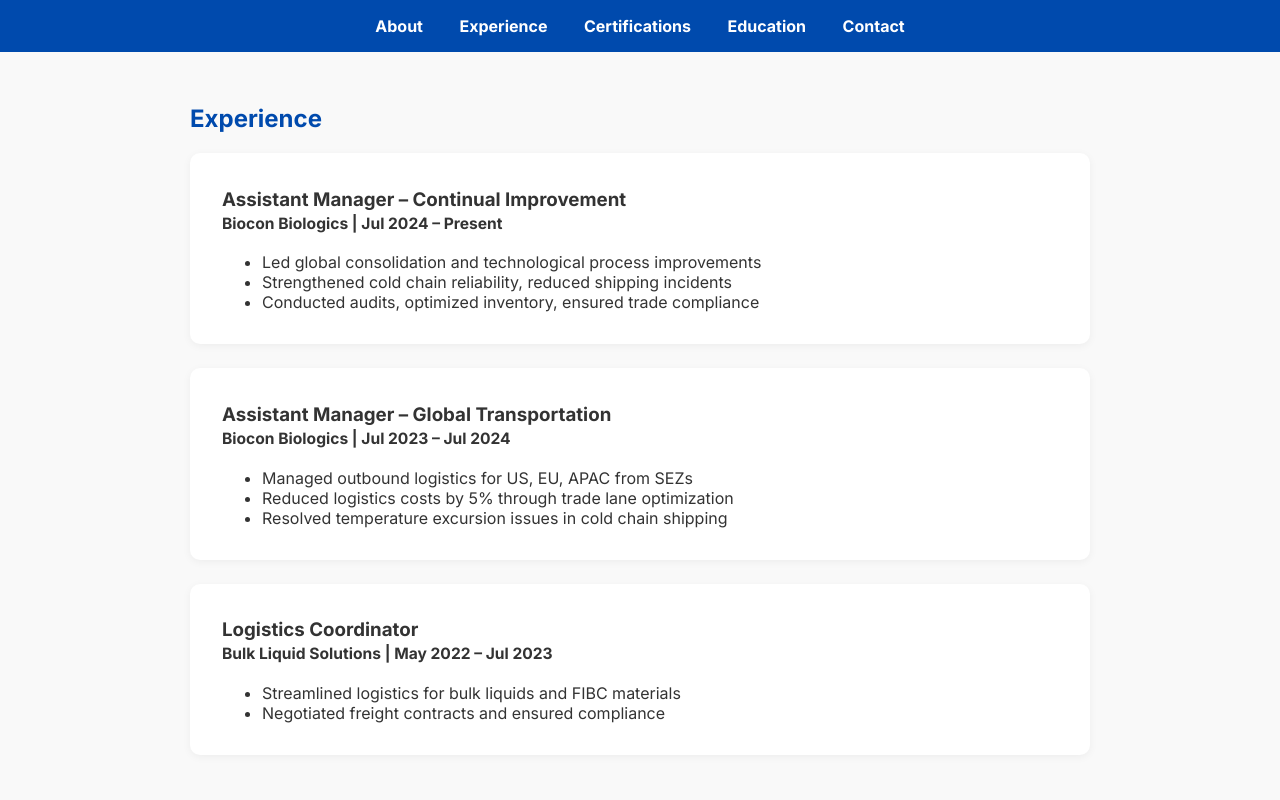
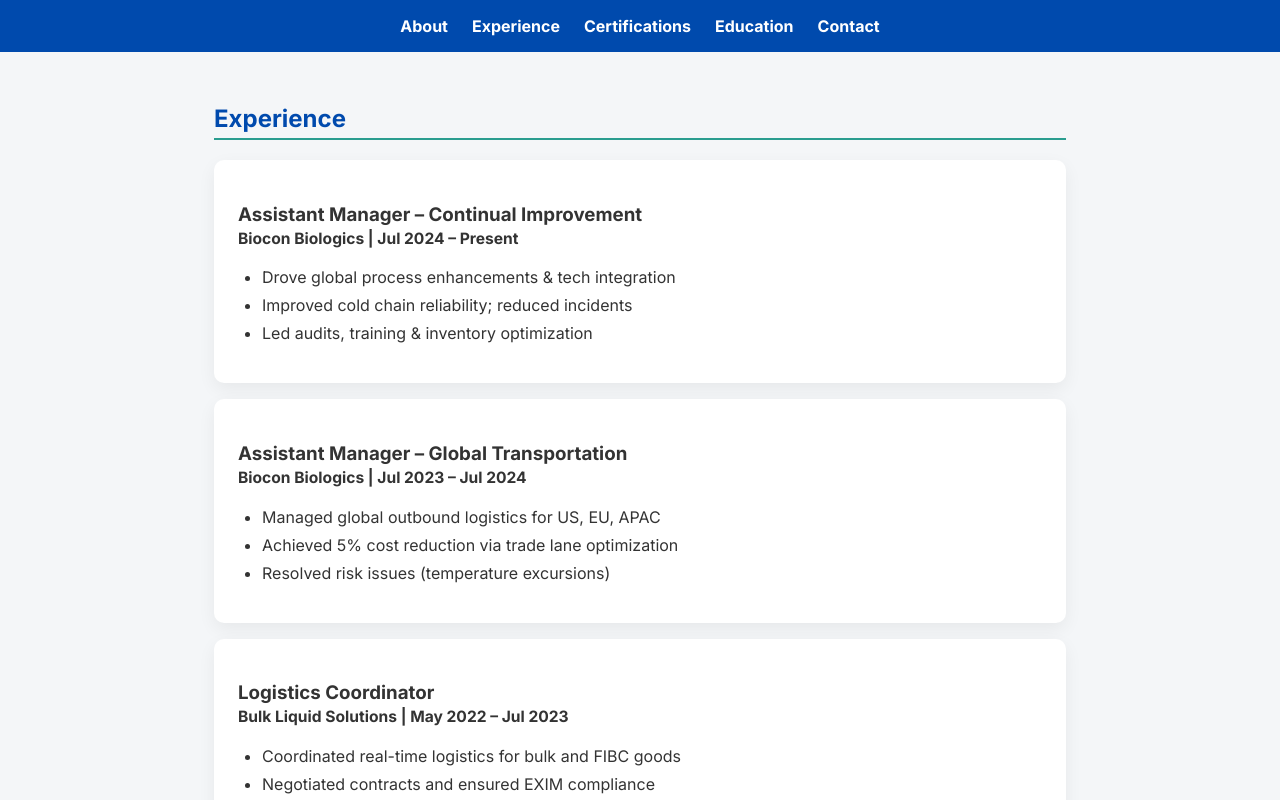
Before and after one commit to vp2194/vishnu-portfolio, a plain HTML site: page index.html in a window 1280 px wide. Both pictures are taken after a click on the link "Experience". Shown: the top 800 px of the page. Drawn offline with Linux system fonts and the light colour scheme.

Commit message:
Update index.html

```diff
--- a/index.html
+++ b/index.html
@@ -3,63 +3,98 @@
 <head>
   <meta charset="UTF-8" />
   <meta name="viewport" content="width=device-width, initial-scale=1.0"/>
-  <title>Vishnuprasad N | Logistics & Supply Chain Leader</title>
+  <title>Vishnuprasad N | Supply Chain Leader</title>
   <link href="https://fonts.googleapis.com/css2?family=Inter:wght@400;700&display=swap" rel="stylesheet">
   <style>
+    :root {
+      --primary: #004aad;
+      --accent: #2a9d8f;
+      --bg: #f4f6f8;
+      --text: #333;
+    }
+    * {
+      box-sizing: border-box;
+    }
     body {
+      margin: 0;
       font-family: 'Inter', sans-serif;
-      margin: 0;
-      background: #f9f9f9;
-      color: #333;
-    }
-    header, section {
-      padding: 2rem;
-      max-width: 900px;
-      margin: auto;
-    }
-    h1, h2 {
-      color: #004aad;
-    }
-    .highlight {
-      color: #2a9d8f;
-      font-weight: bold;
+      background: var(--bg);
+      color: var(--text);
     }
     nav {
-      background: #004aad;
-      color: #fff;
+      background: var(--primary);
       padding: 1rem;
-      text-align: center;
+      display: flex;
+      justify-content: center;
+      gap: 1.5rem;
+      flex-wrap: wrap;
     }
     nav a {
-      color: #fff;
-      margin: 0 1rem;
+      color: white;
       text-decoration: none;
       font-weight: bold;
       cursor: pointer;
+      transition: color 0.3s ease;
+    }
+    nav a:hover {
+      color: var(--accent);
+    }
+    header, section {
+      max-width: 900px;
+      margin: auto;
+      padding: 2rem 1.5rem;
+    }
+    h1 {
+      font-size: 2.5rem;
+      color: var(--primary);
+    }
+    h2 {
+      color: var(--primary);
+      border-bottom: 2px solid var(--accent);
+      padding-bottom: 5px;
+    }
+    .highlight {
+      color: var(--accent);
+      font-weight: bold;
+      font-size: 1.1rem;
+      margin-top: 0.5rem;
     }
     .card {
-      background: #fff;
-      padding: 1rem 2rem;
+      background: white;
       border-radius: 10px;
-      margin-bottom: 1.5rem;
-      box-shadow: 0 2px 8px rgba(0,0,0,0.05);
+      padding: 1.5rem;
+      margin: 1rem 0;
+      box-shadow: 0 6px 18px rgba(0,0,0,0.06);
+      transition: transform 0.3s ease;
+    }
+    .card:hover {
+      transform: translateY(-5px);
     }
     .tab-section {
       display: none;
-      animation: fade 0.5s ease-in-out;
+      animation: fadeIn 0.4s ease;
     }
     .tab-section.active {
       display: block;
     }
     footer {
+      background: #e0e0e0;
       text-align: center;
       padding: 2rem;
-      background: #eee;
       font-size: 0.9rem;
     }
-    @keyframes fade {
+    @keyframes fadeIn {
       from { opacity: 0; transform: translateY(10px); }
       to { opacity: 1; transform: translateY(0); }
+    }
+    ul {
+      padding-left: 1.5rem;
+    }
+    ul li {
+      margin-bottom: 0.5rem;
+    }
+    @media (max-width: 600px) {
+      h1 { font-size: 1.8rem; }
     }
   </style>
 </head>
@@ -75,8 +110,8 @@
 
 <header id="about" class="tab-section active">
   <h1>Vishnuprasad N</h1>
-  <p><strong>Location:</strong> Bengaluru, Karnataka | <strong>Email:</strong> vp2194@outlook.com</p>
-  <p class="highlight">Global Logistics & Supply Chain Leader with 8+ years of experience in pharma, petrochemicals, and export operations.</p>
+  <p><strong>Location:</strong> Bengaluru, India | <strong>Email:</strong> vp2194@outlook.com</p>
+  <p class="highlight">Global Logistics & Supply Chain Leader with 9+ years of experience in biopharma, petrochemicals, and export operations. Proven expertise in cold chain logistics, trade compliance, and operational optimization.</p>
 </header>
 
 <section id="experience" class="tab-section">
@@ -84,24 +119,24 @@
   <div class="card">
     <h3>Assistant Manager – Continual Improvement<br><small>Biocon Biologics | Jul 2024 – Present</small></h3>
     <ul>
-      <li>Led global consolidation and technological process improvements</li>
-      <li>Strengthened cold chain reliability, reduced shipping incidents</li>
-      <li>Conducted audits, optimized inventory, ensured trade compliance</li>
+      <li>Drove global process enhancements & tech integration</li>
+      <li>Improved cold chain reliability; reduced incidents</li>
+      <li>Led audits, training & inventory optimization</li>
     </ul>
   </div>
   <div class="card">
     <h3>Assistant Manager – Global Transportation<br><small>Biocon Biologics | Jul 2023 – Jul 2024</small></h3>
     <ul>
-      <li>Managed outbound logistics for US, EU, APAC from SEZs</li>
-      <li>Reduced logistics costs by 5% through trade lane optimization</li>
-      <li>Resolved temperature excursion issues in cold chain shipping</li>
+      <li>Managed global outbound logistics for US, EU, APAC</li>
+      <li>Achieved 5% cost reduction via trade lane optimization</li>
+      <li>Resolved risk issues (temperature excursions)</li>
     </ul>
   </div>
   <div class="card">
     <h3>Logistics Coordinator<br><small>Bulk Liquid Solutions | May 2022 – Jul 2023</small></h3>
     <ul>
-      <li>Streamlined logistics for bulk liquids and FIBC materials</li>
-      <li>Negotiated freight contracts and ensured compliance</li>
+      <li>Coordinated real-time logistics for bulk and FIBC goods</li>
+      <li>Negotiated contracts and ensured EXIM compliance</li>
     </ul>
   </div>
 </section>
@@ -109,18 +144,18 @@
 <section id="certifications" class="tab-section">
   <h2>Certifications</h2>
   <ul>
-    <li>Procurement and Logistics – CILT International</li>
-    <li>Supply Chain Strategy – ISCEA</li>
-    <li>SAP IBP & GTS – SAP Learning Hub</li>
-    <li>Demand Forecasting – Great Learning</li>
-    <li>Logistics Management – Great Learning</li>
+    <li>CILT – Procurement and Logistics</li>
+    <li>ISCEA – Supply Chain Strategy</li>
+    <li>SAP – IBP, GTS, Business Network for Logistics</li>
+    <li>Great Learning – Demand Forecasting, Logistics Management</li>
+    <li>Alison – Diploma in Supply Chain Management</li>
   </ul>
 </section>
 
 <section id="education" class="tab-section">
   <h2>Education</h2>
-  <p><strong>Diploma in Foreign Trade</strong> – Tolani Commerce College, 2020</p>
-  <p><strong>BSc in Applied Sciences</strong> – PSG College of Technology, 2015</p>
+  <p><strong>Diploma in Foreign Trade</strong><br>Tolani Commerce College, 2020</p>
+  <p><strong>B.Sc. Applied Sciences</strong><br>PSG College of Technology, 2015</p>
 </section>
 
 <section id="contact" class="tab-section">
@@ -130,16 +165,13 @@
 </section>
 
 <footer>
-  &copy; 2025 Vishnuprasad N. Built with 💼 and purpose.
+  &copy; 2025 Vishnuprasad N — All rights reserved. Powered by purpose and progress.
 </footer>
 
 <script>
-  function showTab(tabId) {
-    const tabs = document.querySelectorAll('.tab-section');
-    tabs.forEach(tab => {
-      tab.classList.remove('active');
-    });
-    document.getElementById(tabId).classList.add('active');
+  function showTab(id) {
+    document.querySelectorAll('.tab-section').forEach(el => el.classList.remove('active'));
+    document.getElementById(id).classList.add('active');
   }
 </script>
 
```
